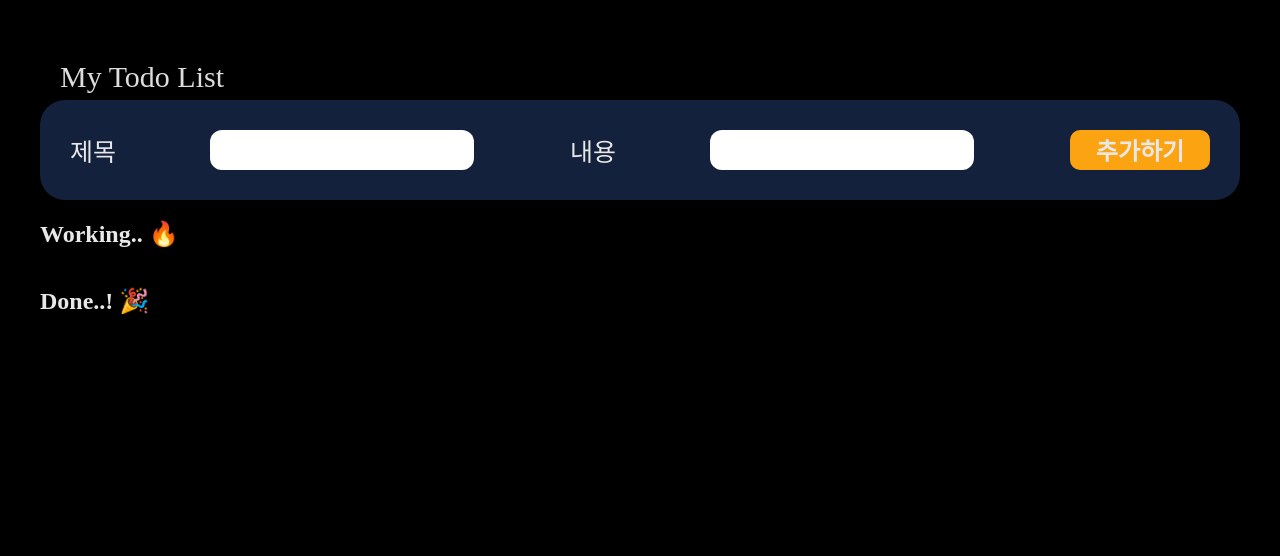
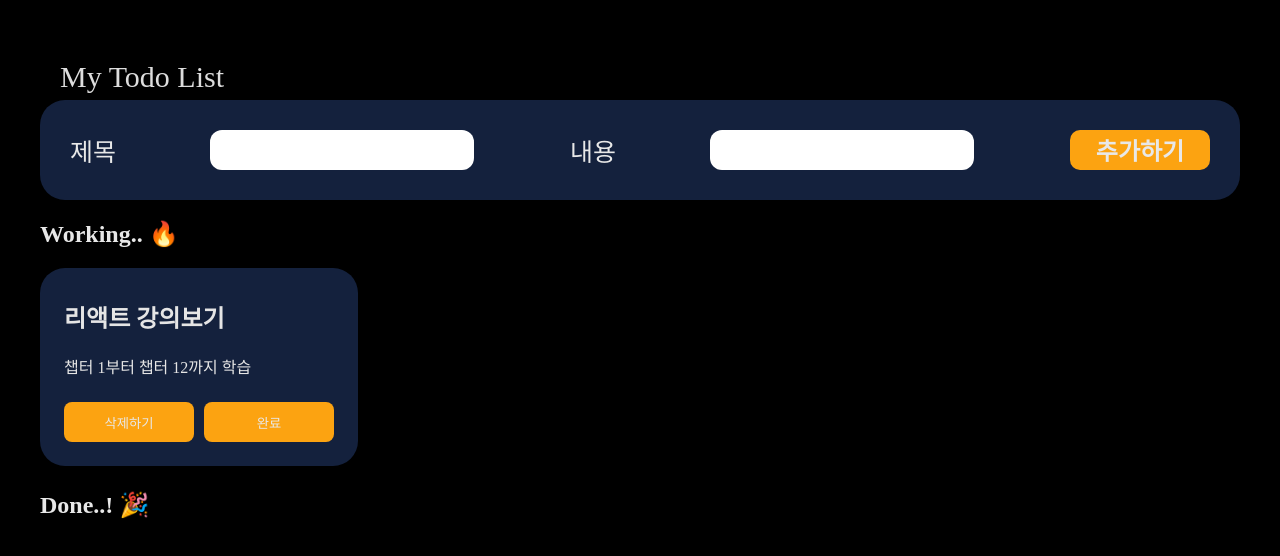
Before and after one commit to Kang-Gyeongwon/todo-pair, a React (Create React App) app: page / in a window 1280 px wide. Shown: the top 556 px of the page. Built offline with nearby package versions, Linux system fonts and the light colour scheme; a web font is replaced by a local one.

Commit message:
feat: 삭제 완료 버튼에 redux로 상태값 가져와서 적용하기

```diff
--- a/src/components/home/ToDoList/ToDoContainer/index.js
+++ b/src/components/home/ToDoList/ToDoContainer/index.js
@@ -1,6 +1,8 @@
 import { BtnBox, ToDoBtn, ToDoContainerBox } from "./styled";
 
-const ToDoContainer = (props) =>  {
+
+const ToDoContainer = (props) => {
+
   return (
     <ToDoContainerBox>
       <div>
@@ -10,14 +12,14 @@ const ToDoContainer = (props) =>  {
       <BtnBox>
         <ToDoBtn
           onClick={() => {
-            props.handleRemoveOnclick(props.id);
+            props.onRemoveOnclick(props.id);
           }}
         >
           삭제하기
         </ToDoBtn>
         <ToDoBtn
           onClick={() => {
-            props.handleCompletionOnclick(props.id);
+            props.onCompletionOnclick(props.id);
           }}
         >
           완료
@@ -25,6 +27,6 @@ const ToDoContainer = (props) =>  {
       </BtnBox>
     </ToDoContainerBox>
   );
-}
+};
 
 export default ToDoContainer;
--- a/src/components/home/ToDoList/index.js
+++ b/src/components/home/ToDoList/index.js
@@ -1,24 +1,24 @@
+import { useDispatch, useSelector } from "react-redux";
 import ToDoContainer from "./ToDoContainer";
 import { boxStyle } from "./styled";
+import { useCallback } from "react";
+import {
+  completionTodo,
+  removeTodo,
+} from "../../../redux/modules/todosData";
 
 const ToDoList = (props) => {
-  const todos = props.todos;
-  const handleCompletionOnclick = (currentId) => {
-    const updatedTodos = todos.map((todo) => {
-      if (todo.id === currentId) {
-        return {
-          ...todo,
-          isDone: !todo.isDone,
-        };
-      }
-      return todo;
-    });
-    props.onUpdateTodos(updatedTodos);
-    console.log(updatedTodos);
-  };
-  const handleRemoveOnclick = (removeId) => {
-    props.onRemoveTodo(removeId);
-  };
+  const dispatch = useDispatch();
+  const todos = useSelector((state) => state.todosData.todos);
+
+  const handleCompletionTodo = useCallback((id) =>
+    dispatch(completionTodo(id), [dispatch])
+  );
+
+  const handleRemoveTodo = useCallback((id) =>
+    dispatch(removeTodo(id), [dispatch])
+  );
+
   return (
     <div>
       <div>
@@ -31,8 +31,8 @@ const ToDoList = (props) => {
                 id={todo.id}
                 title={todo.title}
                 body={todo.body}
-                handleCompletionOnclick={handleCompletionOnclick}
-                handleRemoveOnclick={handleRemoveOnclick}
+                onCompletionOnclick={handleCompletionTodo}
+                onRemoveOnclick={handleRemoveTodo}
               />
             ) : null
           )}
@@ -48,8 +48,8 @@ const ToDoList = (props) => {
                 id={todo.id}
                 title={todo.title}
                 body={todo.body}
-                handleCompletionOnclick={handleCompletionOnclick}
-                handleRemoveOnclick={handleRemoveOnclick}
+                onCompletionOnclick={handleCompletionTodo}
+                onRemoveOnclick={handleRemoveTodo}
               />
             ) : null
           )}
--- a/src/pages/home.js
+++ b/src/pages/home.js
@@ -3,19 +3,6 @@ import Header from "../components/home/Header";
 import ToDoList from "../components/home/ToDoList";
 
 const HomePage = () => {
-  const [todos, setTodos] = useState([]);
-
-  const handleAddTodo = (todo) => {
-    const newTodos = [...todos, todo];
-    setTodos(newTodos);
-  };
-  const handleRemoveTodo = (removeId) => {
-    const updatedTodos = todos.filter((todo) => todo.id !== removeId);
-    setTodos(updatedTodos);
-  };
-  const handleUpdateTodos = (currentId) => {
-    setTodos(currentId);
-  };
   return (
     <div
       style={{
@@ -25,12 +12,8 @@ const HomePage = () => {
         margin: "auto",
       }}
     >
-      <Header onAddTodo={handleAddTodo} />
-      <ToDoList
-        todos={todos}
-        onRemoveTodo={handleRemoveTodo}
-        onUpdateTodos={handleUpdateTodos}
-      />
+      <Header />
+      <ToDoList />
     </div>
   );
 };
```
